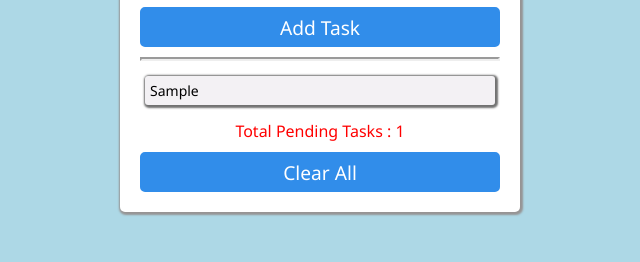
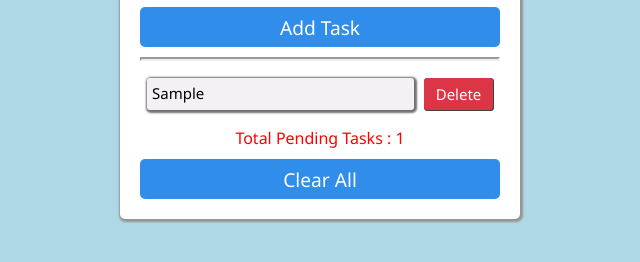
Before and after one commit to manavsagar46/Todo-App, a plain HTML site: page Todo_list/index.html in a window 1280 px wide. Both pictures are taken after typing "Sample" into the empty fields and a click on the button "Add Task". Shown: the part 218-480 px from the top of the page, without its empty margins (320-960 px from the left). Drawn offline with Linux system fonts and the light colour scheme.

Commit message:
Some Changes

```diff
--- a/Todo_list/index.html
+++ b/Todo_list/index.html
@@ -10,16 +10,14 @@
     <section class="container">
     <h1>Todo App</h1>
         <div class="todo-container">
-            <input type="text" id="input-box" placeholder="Write your task here..">
-            <input type="button" value="Add Task" onclick="printToDos()">
+            <input type="text" id="input-box" placeholder="Write your task here.." autofocus>
+            <input type="button" value="Add Task" id="button">
             <hr style="width: 100%; border-width: 2px;">
             <article id="todo-tasks">
                 <!-- TASKS WILL BE ADDED HERE -->
 
             </article>
-            <p id="total-task">
-
-            </p>
+            <p id="total-task"></p>
             <input type="button" value="Clear All" onclick="clearAll()">
         </div>
     </section>
--- a/Todo_list/script.js
+++ b/Todo_list/script.js
@@ -1,30 +1,56 @@
 let todoArr = [];
 let taskslist = document.getElementById("todo-tasks");
 let totalTask = document.getElementById("total-task");
+let button = document.getElementById("button");
+let input = document.getElementById("input-box");
+
+button.addEventListener("click", printToDos);
+input.addEventListener("keydown", (event) => {
+  if (event.key === "Enter") {
+    printToDos();
+  }
+});
 
 function printToDos() {
-  let inputValue = document.getElementById("input-box").value;
+  let inputValue = input.value.trim();
+  if (!inputValue) {
+    alert("Fill the input to add task..");
+    return;
+  }
+
   todoArr.push(inputValue);
-  document.getElementById("input-box").value = "";
+  input.value = "";
 
-  // console.log(todoArr)
+  let section = document.createElement("section");
+  section.classList.add("section-each-task");
 
   let div = document.createElement("div");
   div.classList.add("tasklist-div");
+  div.textContent = inputValue;
 
-  todoArr.map((task, index) => {
-    if (!inputValue) {
-      alert("Fill the input to add task..");
-    } else {
-      div.textContent = task;
-      taskslist.appendChild(div);
-      totalTask.innerHTML= `Total Pending Tasks : ${todoArr.length}`;
-    }
+  let delbtn = document.createElement("button");
+  delbtn.innerHTML = "Delete";
+  delbtn.classList.add("del-task");
+
+  delbtn.addEventListener("click", () => {
+    taskslist.removeChild(section);
+    todoArr.splice(todoArr.indexOf(inputValue), 1);
+    updateTotal();
   });
+
+  section.append(div);
+  section.append(delbtn);
+  taskslist.appendChild(section);
+
+  updateTotal();
 }
+
+function updateTotal() {
+  totalTask.innerHTML = `Total Pending Tasks : ${todoArr.length}`;
+}
+
 function clearAll() {
-  todoArr.splice(0, todoArr.length);
+  todoArr = [];
   taskslist.innerHTML = "";
-  totalTask.innerHTML = ""
+  totalTask.innerHTML = "";
 }
-console.log(todoArr)
--- a/Todo_list/styles.css
+++ b/Todo_list/styles.css
@@ -74,19 +74,41 @@ input[type="button"]:hover {
     flex-direction: column;
     justify-content: center;
 }
+.section-each-task{
+    display: flex;
+    margin: 2px;
+    /* border: #3f4041 solid; */
+}
 
 .tasklist-div {
     margin: 5px;
     height: auto;
-    /* width: 90%; */
+    width:75%;
     padding: 5px;
-    font-size: 14px;
+    font-size: 15px;
     text-align: justify;
     border-radius: 3px;
     /* border: 1px solid brown; */
     box-shadow: 1px 1px 2px 2px rgb(113, 113, 113);
     background-color: #F3F1F4;
 }
+.del-task{
+    margin: 5px;
+    flex: 1;
+    /* width: 20%; */
+    padding: 5px;
+    font-size: 15px;
+    border-radius: 3px;
+    border: 0.5px solid #DC3545;
+    box-shadow: 1px 1px 2px 2px rgb(113, 113, 113);
+    box-shadow: 0.5px 0.5px 0.5px 0.5px #3f4041;
+    background-color: #DC3545;
+    color: white;
+}
+.del-task:hover{
+    background-color: #d71c2e;
+    cursor: pointer;
+}
 
 #total-task{
     text-align: left;
```
Also changed, not shown: Todo_list/old _code.js (added, +75 -0 lines), 1 other file.
